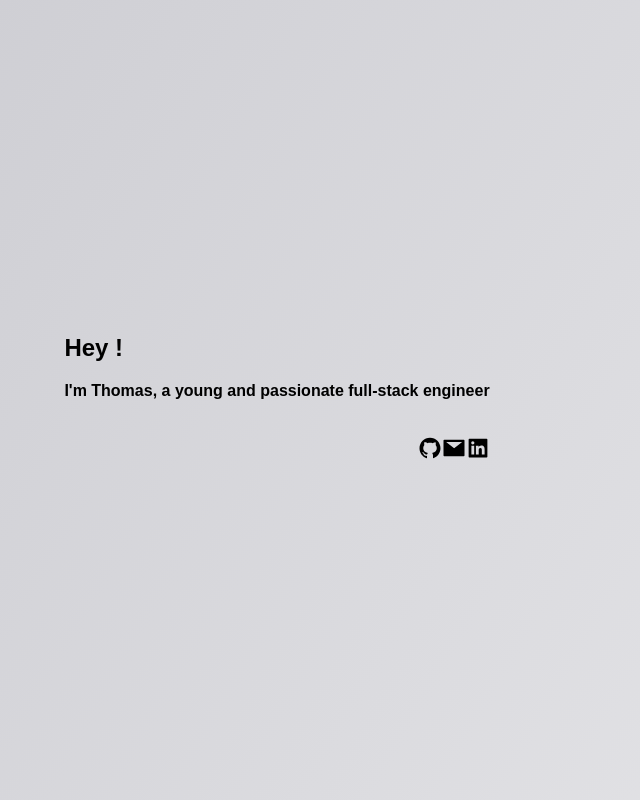
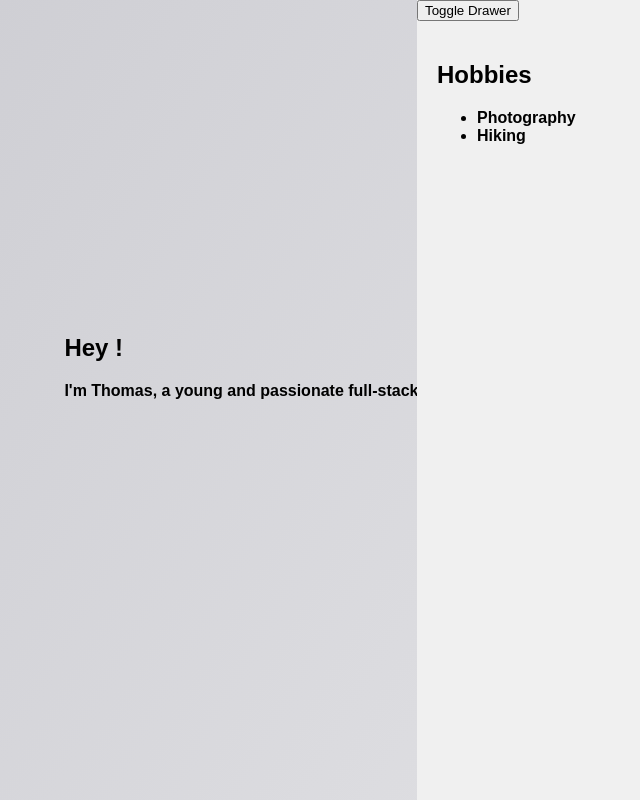
Before and after one commit to ThomasFenot/simple-portfolio, a React (Create React App) app: page / in a window 1280 px wide. Shown: the whole page, without its empty margins (363-1003 px from the left). Built offline with nearby package versions, Linux system fonts and the light colour scheme.

Commit message:
WIP : Drawers Adding drawer component

```diff
--- /dev/null
+++ b/src/components/Drawer/Drawer.scss
@@ -0,0 +1,26 @@
+.drawer {
+    position: fixed;
+    top: 0;
+    bottom: 0;
+    width: 250px;
+    background-color: #f0f0f0;
+    overflow-y: auto;
+    transition: transform 0.3s ease-out;
+    transform: translateX(-100%);
+   }
+
+   .drawer.left {
+    left: 0;
+   }
+
+   .drawer.right {
+    right: 0;
+   }
+
+   .drawer.open {
+    transform: translateX(0);
+   }
+
+   .drawer-content {
+    padding: 20px;
+   }
--- /dev/null
+++ b/src/components/Drawer/Drawer.tsx
@@ -0,0 +1,26 @@
+import React, { useState } from 'react';
+import './Drawer.scss';
+
+interface DrawerProps {
+ side: 'left' | 'right';
+ children: React.ReactNode;
+}
+
+const Drawer: React.FC<DrawerProps> = ({ side, children }) => {
+ const [isOpen, setIsOpen] = useState(false);
+
+ const toggleDrawer = () => {
+    setIsOpen(!isOpen);
+ };
+
+ return (
+    <div className={`drawer ${side} ${isOpen ? 'open' : ''}`}>
+      <button onClick={toggleDrawer}>Toggle Drawer</button>
+      <div className="drawer-content">
+        {children}
+      </div>
+    </div>
+ );
+};
+
+export default Drawer;
--- a/src/components/Main.tsx
+++ b/src/components/Main.tsx
@@ -1,10 +1,25 @@
 import React from "react";
 import "./Main.scss";
+import Drawer from './Drawer/Drawer';
 import { AiFillGithub, AiFillMail, AiFillLinkedin } from "react-icons/ai";
 
 const Main: React.FC = () => {
   return (
     <main>
+       <Drawer side="left">
+        <h2>Skills</h2>
+        <ul>
+          <li>React</li>
+          <li>TypeScript</li>
+        </ul>
+      </Drawer>
+      <Drawer side="right">
+        <h2>Hobbies</h2>
+        <ul>
+          <li>Photography</li>
+          <li>Hiking</li>
+        </ul>
+      </Drawer>
       <h2 className="header">Hey ! </h2>
       <p className="presentation-text">
         I'm Thomas, a young and passionate full-stack engineer
```
